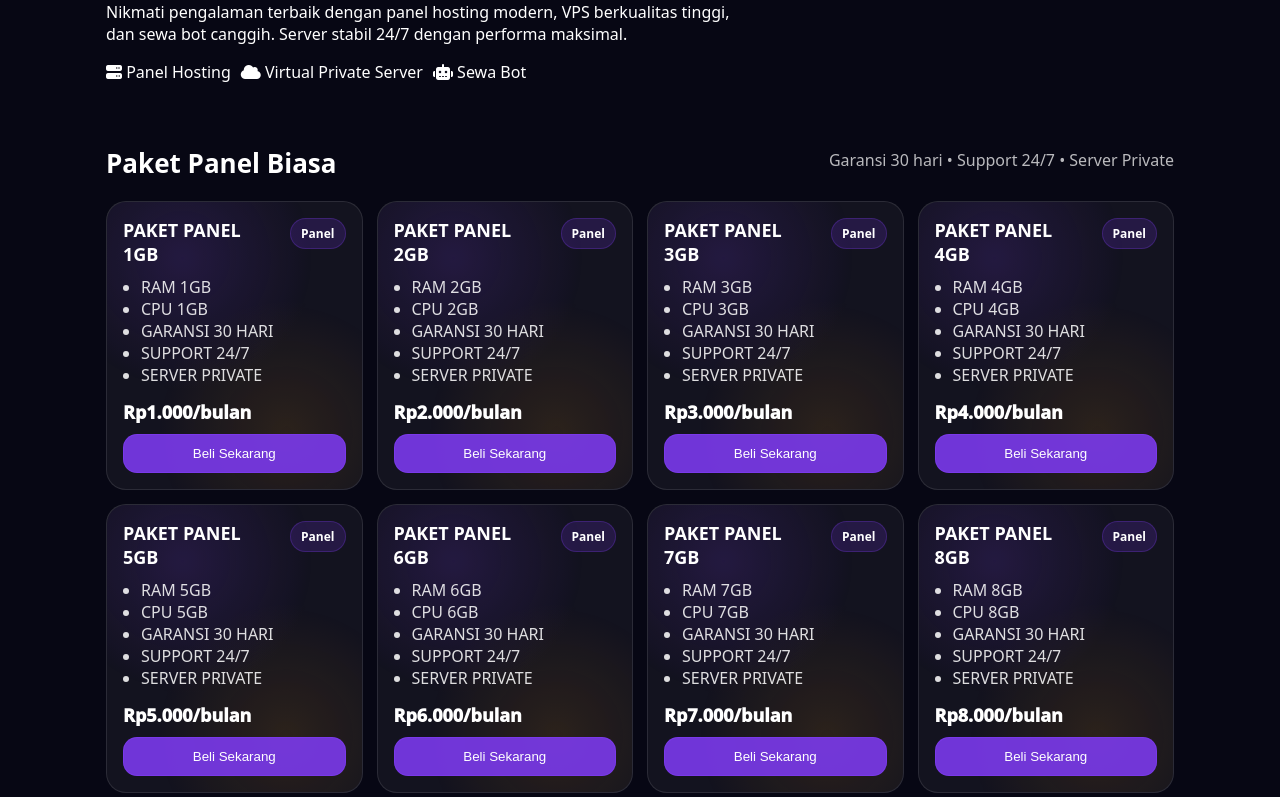
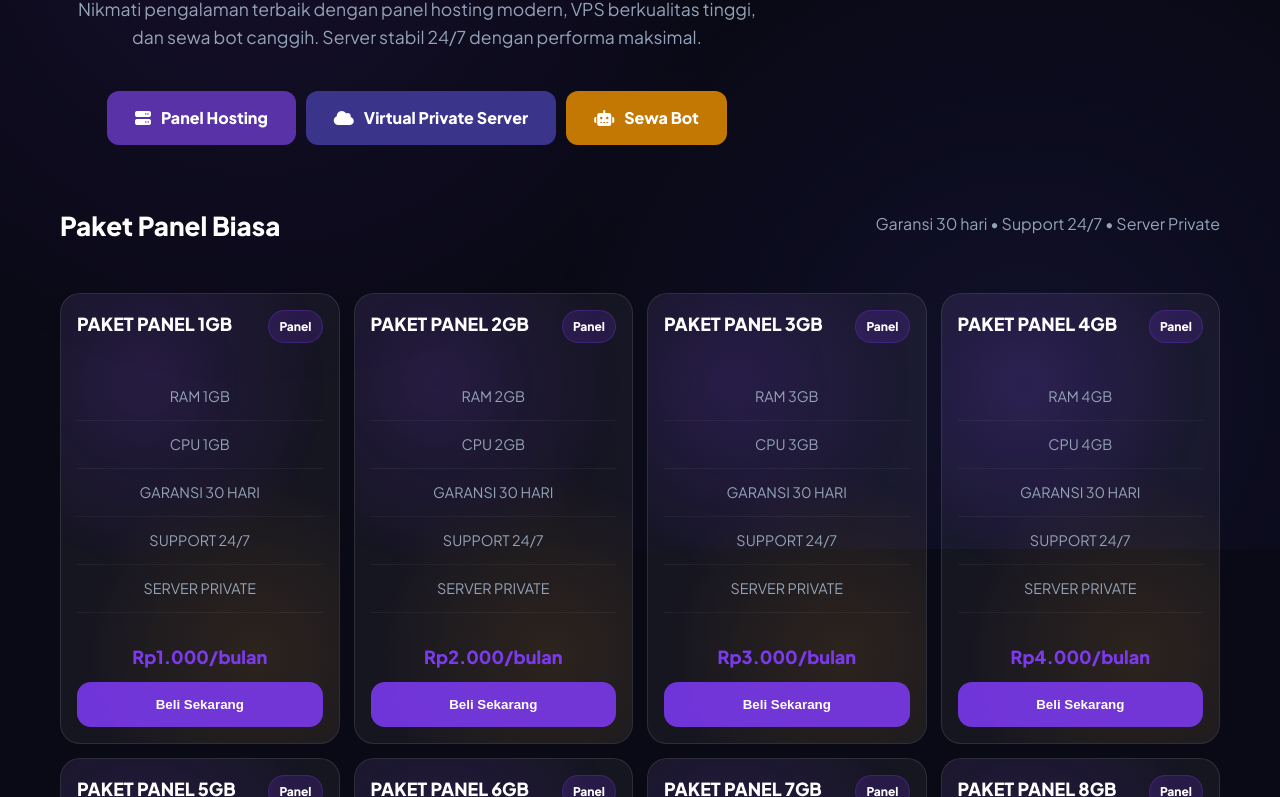
Before and after one commit to skul-hub/kaget-web, a website: page public/index.html in a window 1280 px wide. Shown: the part 251-1048 px from the top of the page. Drawn offline with Linux system fonts and the light colour scheme.

Commit message:
Update style.css

```diff
--- a/public/style.css
+++ b/public/style.css
@@ -20,7 +20,114 @@ body{
 
 a{color:inherit;text-decoration:none}
 .wrap{max-width:1100px;margin:0 auto;padding:0 16px}
+/* style.css - DooxSkull New Design */
+:root {
+  --bg: #0a0a16;
+  --card-bg: rgba(255, 255, 255, 0.03);
+  --border: rgba(255, 255, 255, 0.08);
+  --primary: #7c3aed;
+  --secondary: #4f46e5;
+  --accent: #f59e0b;
+  --text: #ffffff;
+  --muted: #94a3b8;
+}
 
+* { box-sizing: border-box; }
+html { scroll-behavior: smooth; }
+
+body {
+  margin: 0;
+  font-family: 'Plus Jakarta Sans', sans-serif;
+  background-color: var(--bg);
+  color: var(--text);
+  line-height: 1.6;
+}
+
+.bg-overlay {
+  position: fixed; inset: 0; z-index: -1;
+  background:
+    radial-gradient(circle at 20% 20%, rgba(124, 58, 237, 0.1), transparent 40%),
+    radial-gradient(circle at 80% 80%, rgba(79, 70, 229, 0.1), transparent 40%);
+}
+
+.wrap { max-width: 1200px; margin: 0 auto; padding: 0 20px; }
+
+/* Navbar */
+.topbar {
+  position: sticky; top: 0; z-index: 100;
+  background: rgba(10, 10, 22, 0.8);
+  backdrop-filter: blur(12px);
+  border-bottom: 1px solid var(--border);
+}
+
+.topbarInner { height: 80px; display: flex; align-items: center; justify-content: space-between; }
+
+.brand { display: flex; align-items: center; gap: 12px; font-weight: 800; font-size: 1.2rem; letter-spacing: 1px; }
+
+.bolt-icon {
+  background: var(--primary); width: 35px; height: 35px;
+  display: flex; align-items: center; justify-content: center; border-radius: 10px;
+}
+
+.nav { display: flex; gap: 25px; }
+.nav a { color: var(--muted); font-weight: 600; transition: 0.3s; font-size: 0.95rem; }
+.nav a:hover, .nav a.active { color: white; }
+
+/* Hero */
+.hero { padding: 100px 0 60px; text-align: center; }
+.hero h1 { font-size: clamp(2.5rem, 5vw, 4.5rem); font-weight: 800; line-height: 1.1; margin-bottom: 25px; }
+.gradient-text { background: linear-gradient(90deg, #a78bfa, #7c3aed); -webkit-background-clip: text; -webkit-text-fill-color: transparent; }
+.hero-desc { color: var(--muted); max-width: 700px; margin: 0 auto 40px; font-size: 1.1rem; }
+
+.heroCtas { display: flex; justify-content: center; gap: 15px; flex-wrap: wrap; }
+.btn-hero {
+  padding: 14px 28px; border-radius: 12px; font-weight: 700; color: white;
+  display: flex; align-items: center; gap: 10px; transition: 0.3s;
+}
+.btn-hero.panel { background: #5a32a8; }
+.btn-hero.vps { background: #3b348b; }
+.btn-hero.bot { background: #c27803; }
+.btn-hero:hover { transform: translateY(-3px); filter: brightness(1.2); }
+
+/* Grid & Cards */
+.section { padding: 60px 0; }
+.sectionHead { text-align: center; margin-bottom: 40px; }
+.grid { display: grid; grid-template-columns: repeat(auto-fit, minmax(300px, 1fr)); gap: 25px; }
+
+.card {
+  background: var(--card-bg); border: 1px solid var(--border);
+  border-radius: 24px; padding: 40px 30px; text-align: center;
+  transition: 0.3s; position: relative; overflow: hidden;
+}
+
+.card:hover { border-color: var(--primary); transform: translateY(-10px); background: rgba(255,255,255,0.05); }
+
+.card h3 { font-size: 1.5rem; margin-bottom: 10px; }
+.price { font-size: 2.2rem; font-weight: 800; margin: 20px 0; color: var(--primary); }
+
+.card ul { list-style: none; padding: 0; margin: 30px 0; }
+.card ul li { padding: 12px 0; border-bottom: 1px solid rgba(255,255,255,0.05); color: var(--muted); font-size: 0.9rem; }
+.card ul li i { margin-right: 8px; color: var(--primary); }
+
+.btn.primary {
+  background: var(--primary); color: white; width: 100%; padding: 15px;
+  border-radius: 14px; font-weight: 700; border: none; cursor: pointer; transition: 0.3s;
+}
+.btn.primary:hover { box-shadow: 0 0 20px rgba(124, 58, 237, 0.4); }
+
+/* Modal & Others */
+.overlay { position: fixed; inset: 0; background: rgba(0,0,0,0.8); z-index: 200; backdrop-filter: blur(5px); }
+.modal {
+  position: fixed; top: 50%; left: 50%; transform: translate(-50%, -50%);
+  background: #111125; border: 1px solid var(--border); border-radius: 24px;
+  width: 90%; max-width: 450px; z-index: 201; padding: 30px;
+}
+.hidden { display: none; }
+
+@media (max-width: 768px) {
+  .nav { display: none; }
+  .hero h1 { font-size: 2.5rem; }
+}
 /* Background FX */
 .bg{position:fixed;inset:0;z-index:-2;overflow:hidden}
 .gridNoise{
```
